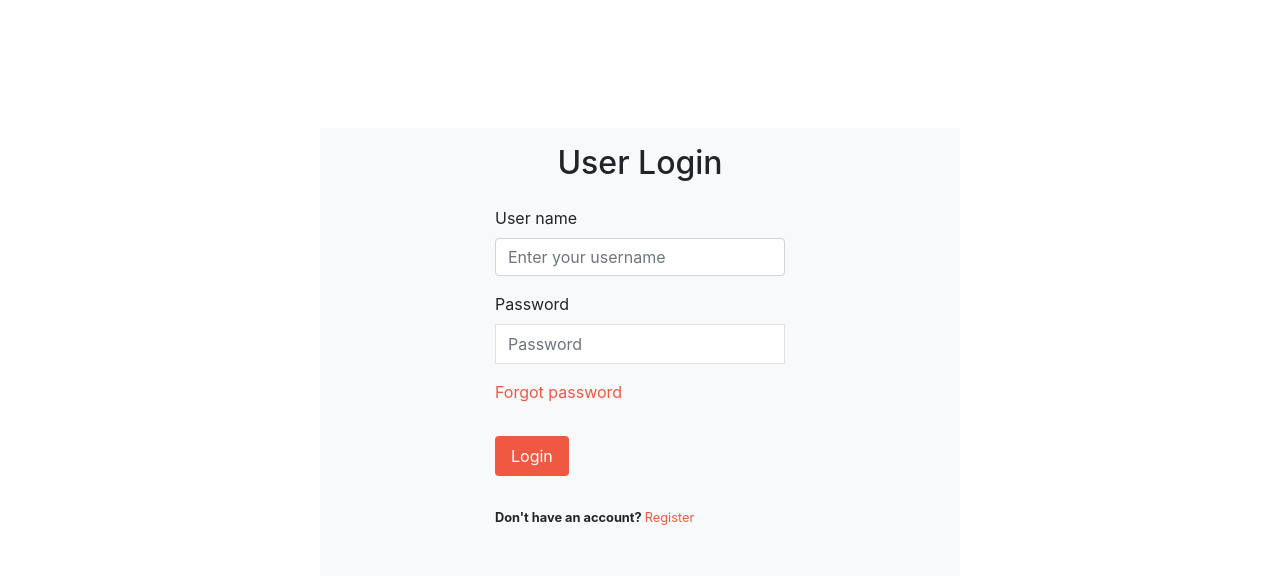
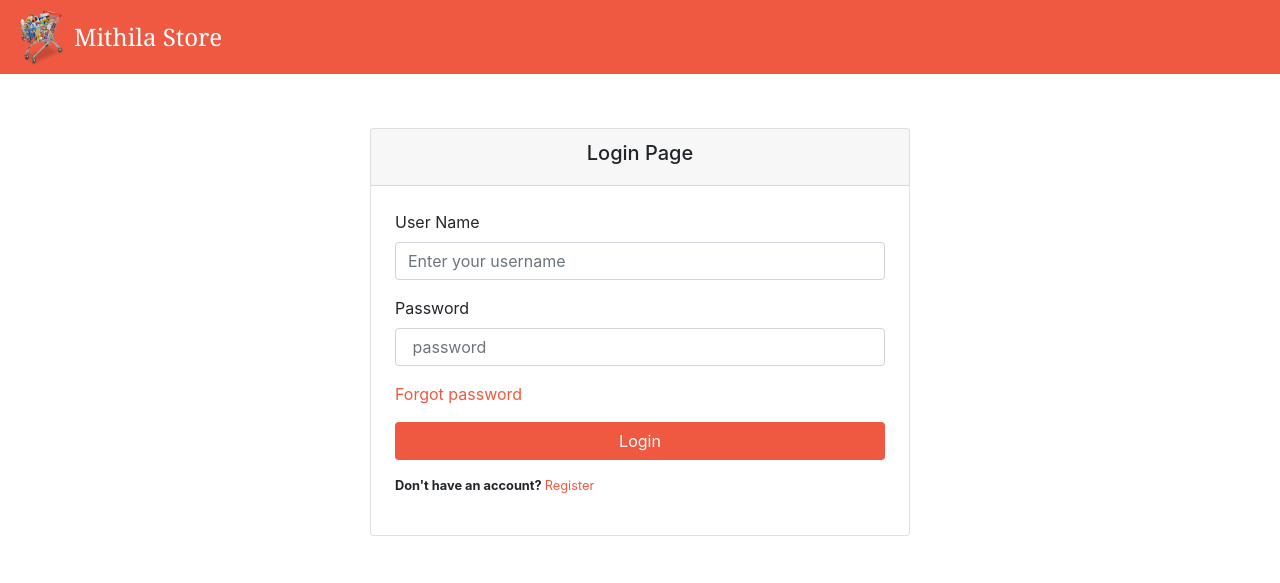
Before and after one commit to rupesh8690/ECOMMERCE, a PHP site: page /ecommerce/users_area/userlogin.php in a window 1280 px wide. Shown: the top 583 px of the page. Run offline with PHP 8.4, Linux system fonts and the light colour scheme.

Commit message:
updated the code

```diff
--- a/admin/index.php
+++ b/admin/index.php
@@ -136,6 +136,10 @@ session_start();
             <a class="nav-link text-dark" href="index.php?list_users">List Users</a>
           </li>
           <li class="nav-item">
+            <a class="nav-link text-dark" href="admin_registration.php">New Admin</a>
+          </li>
+
+          <li class="nav-item">
             <a class="nav-link text-dark" href="logout.php">Logout</a>
           </li>
 
--- /dev/null
+++ b/includes/header.php
@@ -0,0 +1,63 @@
+<!DOCTYPE html>
+<html lang="en">
+<head>
+    <meta charset="UTF-8">
+    <meta name="viewport" content="width=device-width, initial-scale=1.0">
+    <title>Header</title>
+
+    <style>
+    body {
+      overflow-x: hidden;
+    }
+
+    .custom-color {
+      background-color: #F05941;
+
+    }
+
+    .second-nav-bg {
+      background-color: #A9A9A9;
+    }
+
+    .mylink{
+        font-size: 1.5rem;
+        font-family: Cambria, Cochin, Georgia, Times, 'Times New Roman', serif;
+    }
+
+
+  </style>
+
+    <!--custom css file link--->
+  <link rel="stylesheet" href="../styles.css">
+
+      <!--bootstrap CSS Link --->
+  <link rel="stylesheet" href="https://cdn.jsdelivr.net/npm/bootstrap@4.3.1/dist/css/bootstrap.min.css"
+    integrity="sha384-ggOyR0iXCbMQv3Xipma34MD+dH/1fQ784/j6cY/iJTQUOhcWr7x9JvoRxT2MZw1T" crossorigin="anonymous">
+
+
+</head>
+<body>
+
+  <!--navbar-->
+  <div class="container-fluid p-0">
+  <nav class="navbar navbar-expand-lg navbar-light custom-color fixed-top">
+    <img src="../image/logo.png" alt="Ecommerce logo" class="logo">
+    <button class="navbar-toggler" type="button" data-toggle="collapse" data-target="#navbarSupportedContent"
+        aria-controls="navbarSupportedContent" aria-expanded="false" aria-label="Toggle navigation">
+        <span class="navbar-toggler-icon"></span>
+    </button>
+
+    <div class="collapse navbar-collapse" id="navbarSupportedContent">
+        <ul class="navbar-nav mr-auto">
+            <li class="nav-item active">
+                <a class="nav-link text-white mylink" href="../index.php">Mithila Store<span
+                        class="sr-only">(current)</span></a>
+            </li>
+        </ul>
+
+    </div>
+</nav>
+  </div>
+
+</body>
+</html>
--- a/users_area/userlogin.php
+++ b/users_area/userlogin.php
@@ -61,54 +61,67 @@ session_start();
 
 <body>
 
-    <div class="container myclass bg-light pb-5 w-50 " style="margin-top:10%;">
-        <!--container fluid class will take 100% of width--->
-        <h2 class="text-center py-3 ">User Login</h2>
+    <?php
+    include('../includes/header.php');
+
+    ?>
+
+    <div class="py-5" style="margin-top: 5rem;">
+
+
+        <div class="container">
+            <div class="row justify-content-center">
+                <div class="col-md-6">
+                    <?php
+                    if (isset($_SESSION['status'])) {
+                        ?>
+                    <div class="alert alert-success">
+                        <h5>
+                            <?= $_SESSION['status']; ?>
+                        </h5>
+                    </div>
 
 
 
-        <div class="row d-flex align-items-center justify-content-center">
-            <div class="col-lg-12 col-xl-6 ">
-                <!---"col-lg-12" specifies the column behavior for large (lg) screens.
-            It means that the element will occupy the full width of its parent container, taking up 12 grid columns out of 12 available columns in a row. In other words, it spans the entire width of the container on large screens.
+                    <?php
+                    unset($_SESSION['status']);
+                    }
 
-          "col-xl-6" specifies the column behavior for extra-large (xl) screens.
-            In this case, the element will occupy half of the available width in its parent container, taking up 6 out of 12 grid columns in a row. On extra-large screens, it will take up half of the container's width.
-           ---->
 
+
+                    ?>
+                    <div class="card">
+                        <div class="card-header">
+                            <h5 class="text-center">Login Page</h5>
+
+                        </div>
+                        <div class="card-body p-4">
                             <form action="" method="post">
-                    <!---"multipart/form-data" is typically used when you want to submit files (e.g., images, documents) along with other form data.--->
-                    <div class="mb-3">
-                        <label for="user_name" class="form-label">User name</label>
+                                <label>User Name</label>
+                                <div class="form-group">
                                     <input type="text" class="form-control " id="user_name" name="user_name"
                                         placeholder="Enter your username" autocomplete="off" required="required">
 
                                 </div>
 
-                    <div class="mb-3">
-                        <label for="user_password">Password</label>
-                        <div class="d-flex align-items-center border ">
-                            <input type="password" class="form-control border-0 outline-0 " id="user_password"
-                                placeholder="Password" name="user_password" required="required">
-                            <!-- <img src="../image/eye.svg" alt="image" class="eye-pasword" id="eyeicon"> -->
-
-                        </div>
+                                <label> Password</label>
+                                <div class="form-group">
+                                    <input type="password" name="user_password" class="form-control"
+                                        placeholder=" password" required="required" id="user_password">
                                 </div>
 
 
-                    <div class="mb-3">
-                        <!-- Button to trigger the login modal -->
-                        <a href="" style="color:#F05941;" data-bs-toggle="modal" data-bs-target="#loginModal">Forgot
+                                <div class="form-group">
+                                    <a href="password-reset.php" style="color:#F05941;">Forgot
                                         password</a>
-
-
 
                                 </div>
 
+                                <div class="form-group">
 
-                    <div class="mt-4 pt-2 ">
-                        <input type="submit" value="Login" name="user_login"
-                            class="rounded  mb-3 py-2  px-3  border-0 text-white" style="background-color:#F05941;">
+                                    <button type="submit" name="user_login" class="btn  w-100"
+                                        style="background-color: #F05941; color: #ffffff">Login</button>
+
                                     <p class="small fw-bolder mt-2 pt-2 mb-0"><strong>Don't have an account? </strong><a
                                             href="user_registration.php" class="text-decoration-none "
                                             style="color:#F05941;">Register</a></p>
@@ -117,6 +130,10 @@ session_start();
                             </form>
 
                         </div>
+                    </div>
+
+                </div>
+            </div>
 
         </div>
     </div>
@@ -124,30 +141,7 @@ session_start();
 
 
 
-    <!-- Reset password model -->
-    <div class="modal fade" id="loginModal" tabindex="-1" aria-labelledby="loginModalLabel" aria-hidden="true">
-        <div class="modal-dialog">
-            <div class="modal-content">
-                <div class="modal-header">
-                    <h5 class="modal-title" id="loginModalLabel">Reset Password</h5>
-                    <button type="button" class="btn-close border-0" data-bs-dismiss="modal"
-                        aria-label="Close">x</button>
-                </div>
-                <div class="modal-body">
 
-                    <form method="post" action="forgot-password.php">
-                        <div class="mb-3">
-
-                            <input type="email" class="form-control" name="useremail" placeholder="Enter your email">
-                        </div>
-
-                        <button type="submit" class="btn " name="password-reset"
-                            style="background-color:#F05941; color: #ffffff;">Send Link</button>
-                    </form>
-                </div>
-            </div>
-        </div>
-    </div>
     <!-- <script>
     let eyeicon = document.getElementById("eyeicon");
     let user_password = document.getElementById("user_password");
```
Also changed, not shown: admin/admin_login.php (+28 -33 lines), users_area/forgot-password.php (+74 -5 lines), users_area/password-change.php (added, +111 -0 lines), users_area/password-reset.php (added, +101 -0 lines), image/background.jpg (added), image/bg.jpg (added), users_area/user_images/WIN_20231217_14_17_04_Pro.jpg (added). Lines whose indentation alone changed are shown as unchanged.
